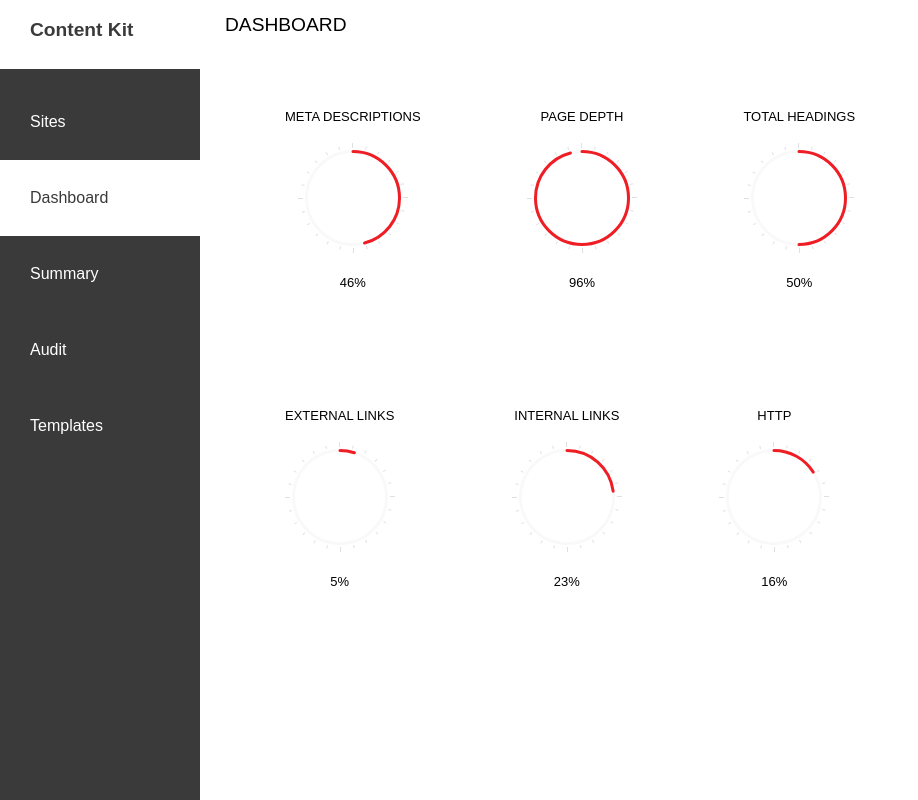
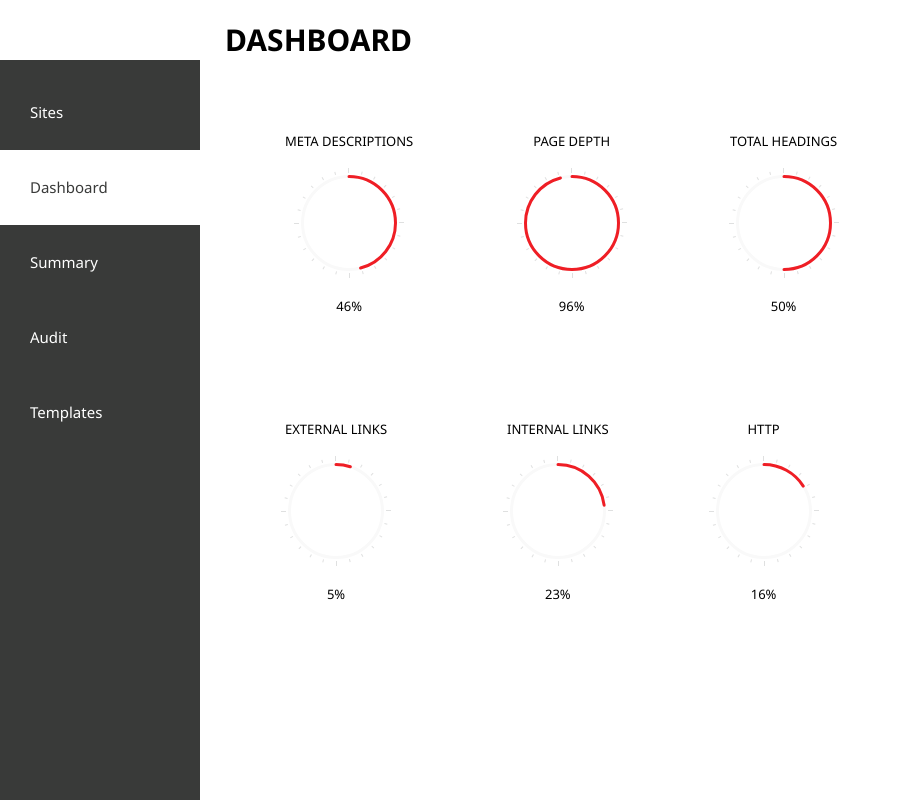
Before and after one commit to headphonestatic/front-end-, a plain HTML site: page dashboard.html in a window 1280 px wide. Shown: the top 800 px of the page, without its empty margins (0-918 px from the left). Drawn offline with nearby package versions, Linux system fonts and the light colour scheme.

Commit message:
Visual changes

```diff
--- a/dashboard.html
+++ b/dashboard.html
@@ -1,12 +1,12 @@
 <!DOCTYPE html>
 <html>
 	<head>
-        <title>Content Kit</title>
+        <title>CONTENT KIT</title>
 		<meta charset="utf-8">
 		<title>D3.chart Boilerplate Example</title>
 		<script src="lib/jquery.min.js"></script>
 		<link href="styles.css" media="all" rel="stylesheet" type="text/css">
-
+		<link href='http://fonts.googleapis.com/css?family=Noto+Sans:400,700' rel='stylesheet' type='text/css'>
 		<script type="text/javascript" src="https://ajax.googleapis.com/ajax/libs/jquery/1.7.2/jquery.min.js"></script>
 		<script type="text/javascript" src="lib/jquery.easypiechart.js"></script>
 		<link rel="stylesheet"type="text/css" href="lib/jquery.easypiechart.css">
@@ -24,7 +24,7 @@
 
 <div class="side">
         <div class="header">
-             <h1> <a href="projects.html"> <b> Content Kit</b> </a></h1>
+             <h1> <a href="projects.html"> </a></h1>
         </div>
 
         <div class="subhead">
@@ -42,7 +42,7 @@
 
 
 <div class="main">
-	<h1> DASHBOARD </h1>
+<div class="header">	<h1> DASHBOARD</h1>  </div>
 
 	<br>
 
--- a/styles.css
+++ b/styles.css
@@ -23,7 +23,7 @@ time, mark, audio, video {
     vertical-align:baseline;
     background:transparent;
 }
-body {
+body { font-family: 'Noto Sans', sans-serif; font-weight: 400;
     line-height:1;
 }
 article,aside,details,figcaption,figure,
@@ -33,6 +33,7 @@ footer,header,hgroup,menu,nav,section {
 nav ul {
     list-style:none;
 }
+
 blockquote, q {
     quotes:none;
 }
@@ -93,13 +94,13 @@ div, article, nav, h1, h2, h3, h4, h5, h6, p, a, img {
 
 
 /* start of custom css */
-body,html { font-family: "Helvetica";margin:0 !important; margin-top: -5px	!important;}
+body,html { font-family: 'Noto Sans', sans-serif; font-size: 15px;}
 .wrapper {display:block; min-width:1024px; overflow:hidden;}
 
 /* use comments everywhere!!! Typography CSS */
-h1 { font-size: 1.2em; font-family: sans-serif; font-weight: 300;}
-h2 { font-size:  1em; font-family: sans-serif; font-weight: 300;}
-h3 { font-size: .8em; font-family: sans-serif; font-weight: 200;}
+h1 { font-size: 1.2em; font-family: 'Noto Sans', sans-serif; font-weight: 400;}
+h2 { font-size:  1em; font-family: 'Noto Sans', sans-serif; font-weight: 400;}
+h3 { font-size: .8em; font-family: 'Noto Sans', sans-serif; font-weight: 400;}
 ul {list-style-type: none;}
 
 /* HTML structure */
@@ -117,7 +118,9 @@ ul .active a {color: #393a39; background-color: white;}
 
 
 /* Table */
-table { margin-top: 20px; }
+table { margin-top: 20px;}
+.content {margin: 30px 40px 40px 40px; }
+.toggle {margin: 30px 40px 40px 40px; }
 th, td { text-align: center; border-bottom: 1px solid #efefef; }
 td { color:grey; padding: 12px; font-size: 14px;}
 th { font-size: 12px; padding-bottom:  5px; font-weight: normal;}
@@ -132,14 +135,15 @@ table h1 { font-size: 13px; line-height: .8; color: black; font-weight: 400;}
 
 
 /* Dashboard */
+.header h1 {font-family: 'Noto Sans', sans-serif; font-weight: 700; font-size: 30px;}
 .dashboard {float: left; text-align: center;}
 .dashboard h1{padding: 20px; font-size: 13px;}
-.metadescriptions {float:left; padding: 40px; }
-.pagedepth {float:left;  padding: 40px;}
-.headings { float:left; padding: 40px;}
-.externallinks {float:left; padding: 40px;}
-.internallinks {float:left; padding: 40px;}
-.http {float:left; padding: 40px;}
+.metadescriptions {float:left; padding: 30px 40px 40px 40px; }
+.pagedepth {float:left;  padding: 30px 40px 40px 40px;}
+.headings { float:left; padding: 30px 40px 40px 40px;}
+.externallinks {float:left; padding: 30px 40px 40px 40px;}
+.internallinks {float:left; padding: 30px 40px 40px 40px;}
+.http {float:left; padding: 30px 40px 40px 40px;}
 
 
 /*audit */
```
Also changed, not shown: audit.html (+3 -3 lines), projects.html (+3 -3 lines), sites.html (+3 -3 lines), summary.html (+7 -7 lines), summary2.html (+4 -3 lines), summary3.html (+7 -5 lines), templates.html (+3 -3 lines).
